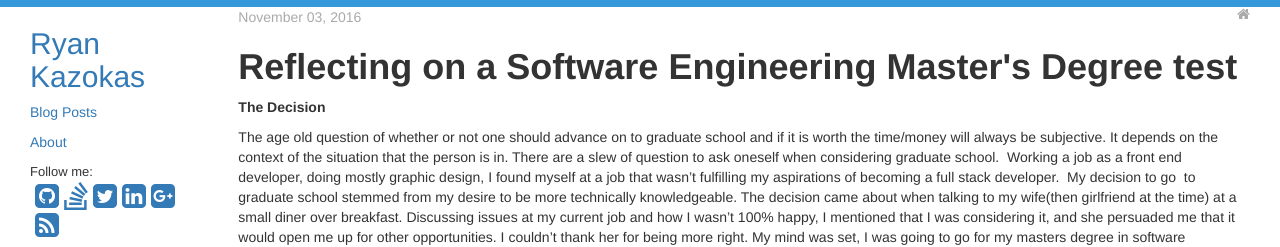
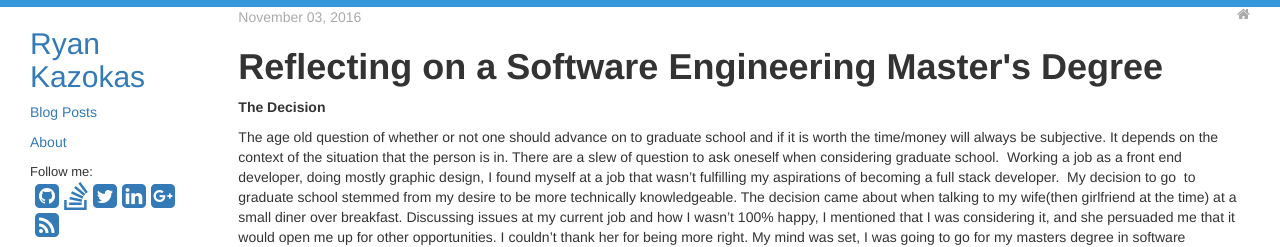
Before and after one commit to ryankazokas/ryankazokas.github.io, a Jekyll site: the page built from _posts/2016-11-03-why-a-master-s-degree.md, in a window 1280 px wide. Shown: the top 247 px of the page. Built offline with Jekyll 4.4.1, drawn with Linux system fonts in a browser that asks for light colours; nearby versions of some CDN libraries.

Commit message:
Update post.html

```diff
--- a/_layouts/post.html
+++ b/_layouts/post.html
@@ -9,7 +9,7 @@
   </a>
 </p>
 
-<h1 class="title">{{ page.title }} test</h1>
+<h1 class="title">{{ page.title }}</h1>
 
 <div id="post">
   {{ content }}
```
